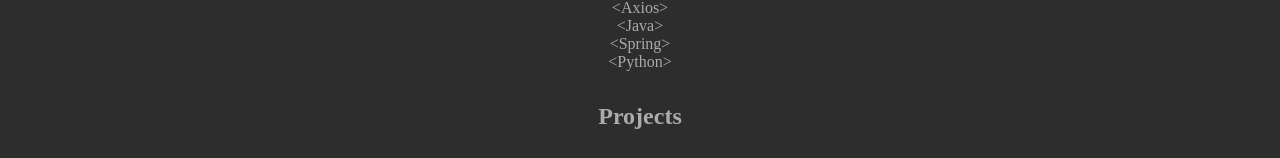
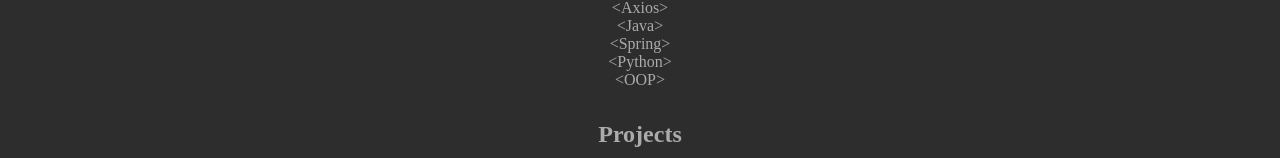
Before and after one commit to nicholas-myers/profolio, a React (Create React App) app: page / in a window 1280 px wide. Shown: the part 642-800 px from the top of the page. Built offline with nearby package versions, Linux system fonts and the light colour scheme.

Commit message:
re-deploy new portfolio

```diff
--- a/src/components/Skills.js
+++ b/src/components/Skills.js
@@ -19,6 +19,7 @@
       <p>{`<Java>`}</p>
       <p>{`<Spring>`}</p>
       <p>{`<Python>`}</p>
+      <p>{`<OOP>`}</p>
     </div>
   );
 }
```
